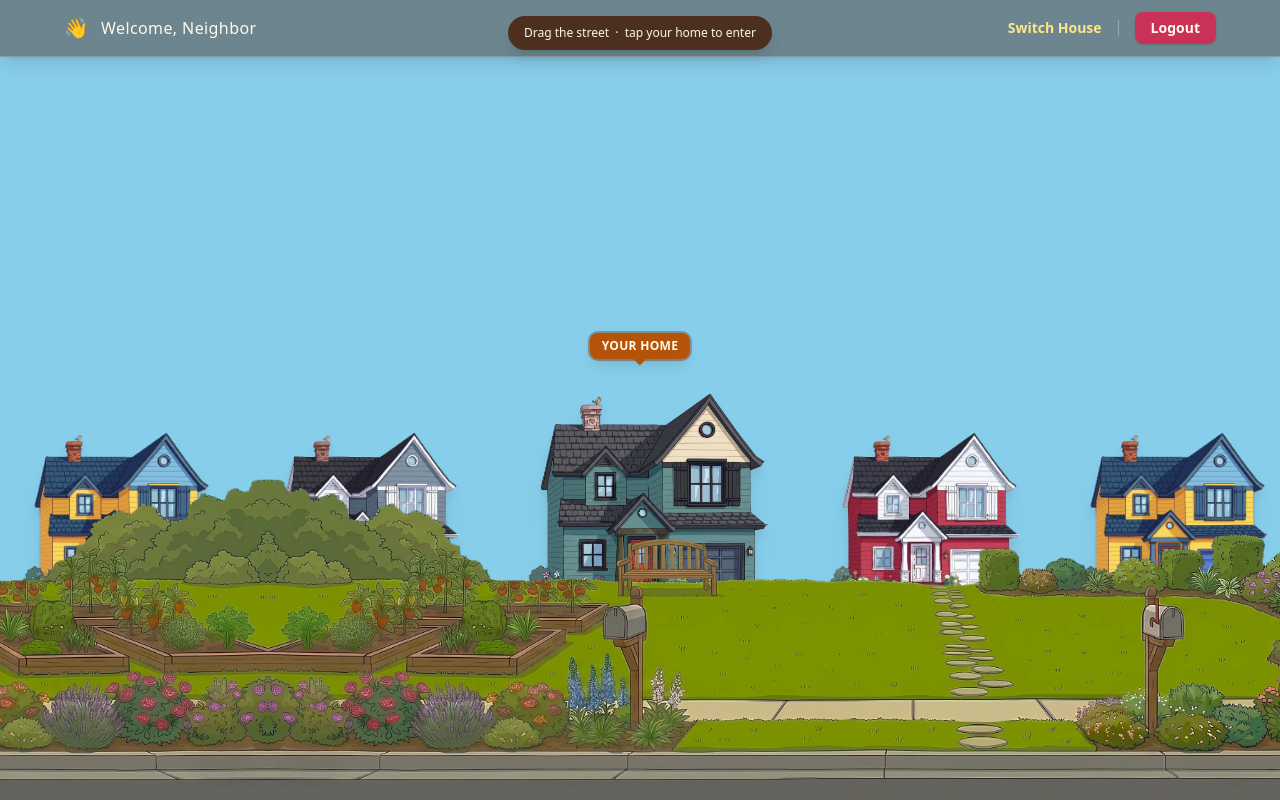
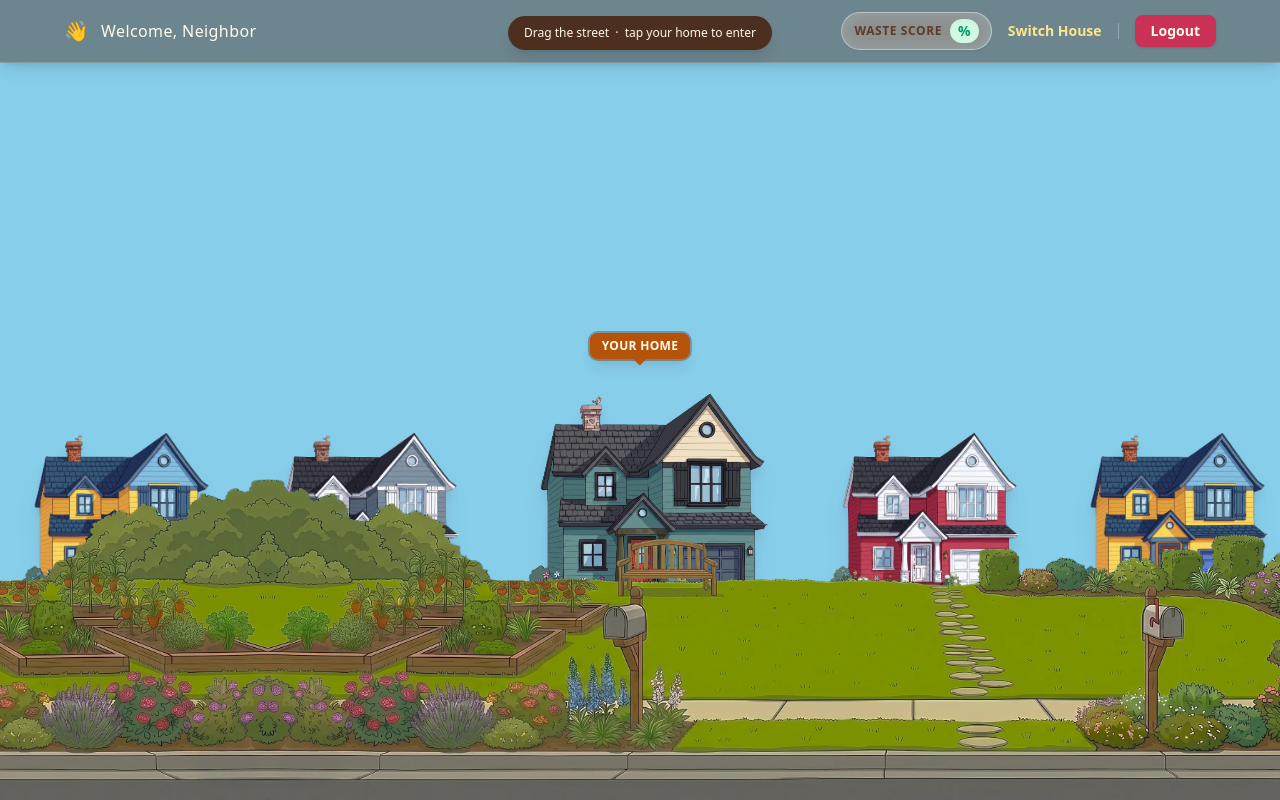
Before and after one commit to Shogun585/ShelfLife, a React (Vite) app in the folder frontend/: page /neighborhood in a window 1280 px wide. Built offline with nearby package versions, Linux system fonts and the light colour scheme; no server answers; sample sign-in values are in the browser's storage.

Commit message:
added score dashboard to top bar

```diff
--- a/frontend/src/components/neighbourhood/TopBar.jsx
+++ b/frontend/src/components/neighbourhood/TopBar.jsx
@@ -2,6 +2,7 @@ import { useState, useEffect } from "react";
 import { useNavigate } from "react-router-dom";
 import { AnimatePresence, motion } from "framer-motion";
 import { api } from "../../lib/api";
+import { ScoreDashboard } from "./ScoreDashboard";
 
 export function TopBar() {
   const navigate = useNavigate();
@@ -49,6 +50,7 @@ export function TopBar() {
           </div>
 
           <div className="flex items-center gap-4">
+            <ScoreDashboard />
             <button
               onClick={() => setShowModal(true)}
               className="text-sm font-semibold text-amber-200 transition-colors hover:text-white"
```
